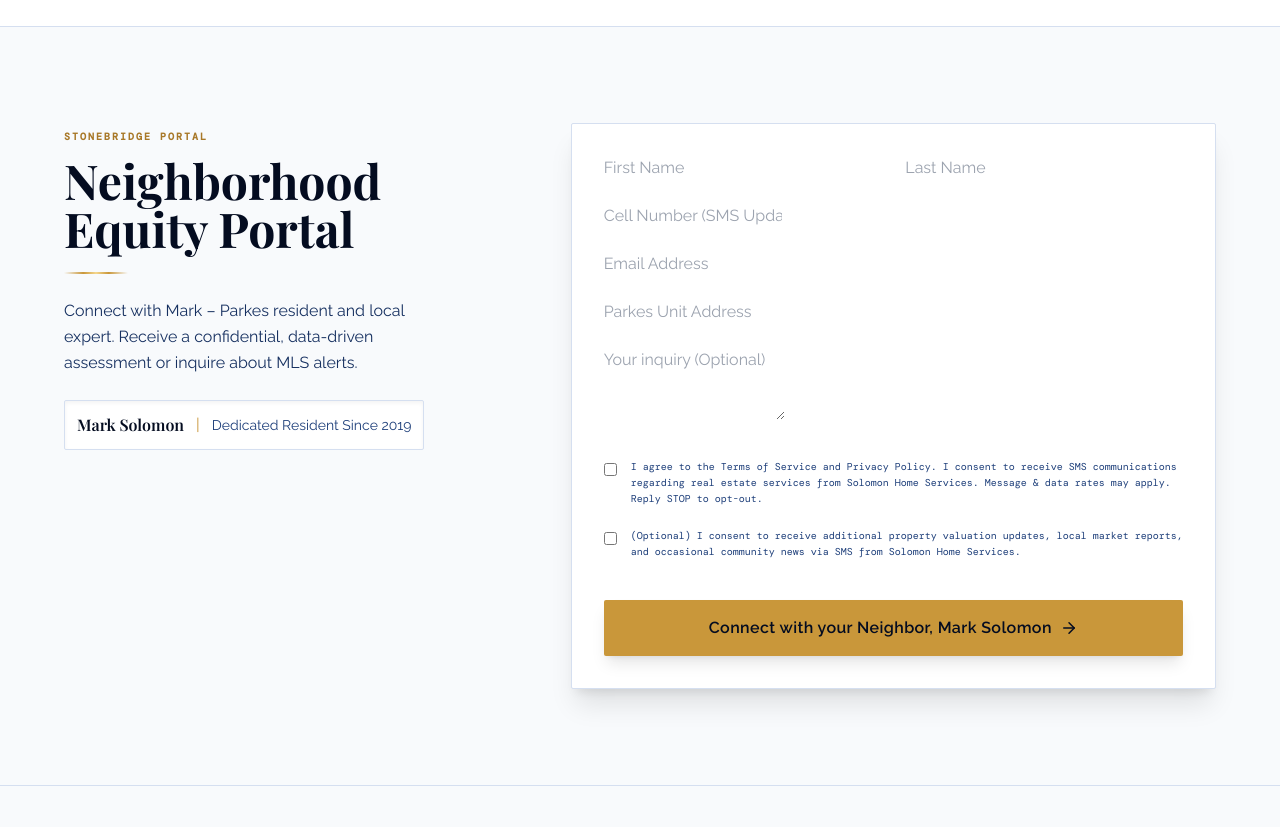
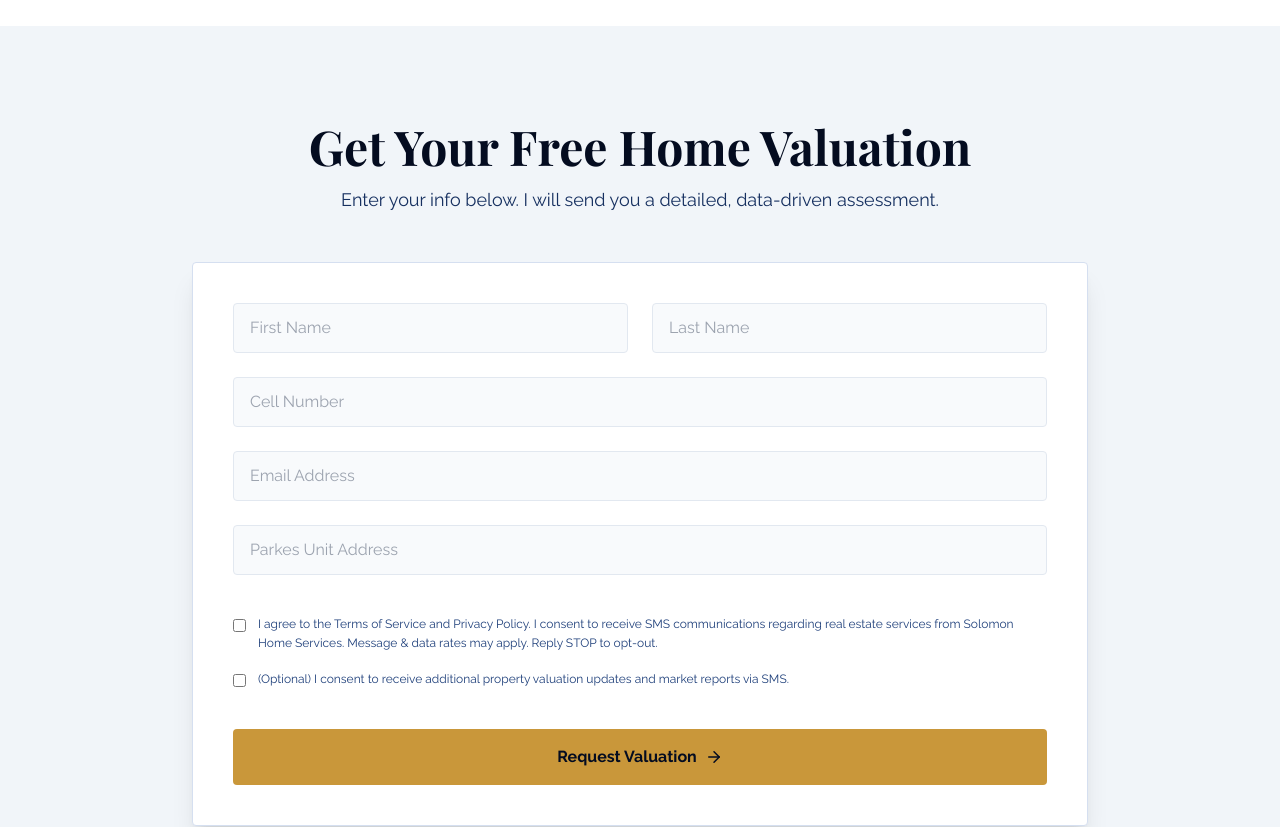
Before and after one commit to lasersolosbd/Parkes-at-Stonebridge-Microsite, a Next.js app: page / in a window 1280 px wide. Shown: the part 2860-3687 px from the top of the page. Built offline with nearby package versions, Linux system fonts and the light colour scheme; a web font is replaced by a local one.

Commit message:
Update ContactForm.tsx

```diff
--- a/components/ContactForm.tsx
+++ b/components/ContactForm.tsx
@@ -2,74 +2,53 @@ import { ArrowRight } from "lucide-react";
 
 export default function ContactForm() {
   return (
-    <section id="contact" className="bg-slate-50 py-24 px-6 lg:px-16 border-t border-navy-100 text-navy-900">
-      <div className="max-w-7xl mx-auto">
-        <div className="grid grid-cols-1 md:grid-cols-12 gap-12 md:gap-16 items-start">
-
-            {/* Form Info */}
-            <div className="col-span-1 md:col-span-5">
-              <span className="inline-block font-mono text-[10px] tracking-[0.2em] uppercase text-gold-600 font-semibold mb-3">Stonebridge Portal</span>
-              <h2 className="font-display text-4xl md:text-5xl text-navy-950 font-bold leading-tight mb-5">
-                Neighborhood Equity Portal
+    <section id="contact" className="bg-slate-100 py-24 px-6 lg:px-16 text-navy-900">
+      <div className="max-w-4xl mx-auto">
+        <div className="text-center mb-12">
+          <h2 className="font-display text-4xl md:text-5xl text-navy-950 font-bold mb-4">
+            Get Your Free Home Valuation
           </h2>
-              <div className="gold-rule w-16 mb-6" />
-              <p className="text-navy-700 text-base leading-relaxed max-w-sm mb-6">
-                Connect with Mark – Parkes resident and local expert. Receive a confidential, data-driven assessment or inquire about MLS alerts.
+          <p className="text-navy-700 text-lg">
+            Enter your info below. I will send you a detailed, data-driven assessment.
           </p>
-               <div className="inline-flex items-center gap-3 border border-navy-100 bg-white p-3 rounded-sm shadow-inner">
-                 <span className="font-display text-base font-semibold text-navy-950">Mark Solomon</span>
-                 <span className="text-gold-500">|</span>
-                 <span className="text-navy-600 text-sm">Dedicated Resident Since 2019</span>
-               </div>
         </div>
 
-            {/* Form */}
-            <div className="col-span-1 md:col-span-7 bg-white p-8 border border-navy-100 rounded-sm shadow-xl">
+        <div className="bg-white p-8 md:p-10 border border-navy-100 rounded shadow-xl">
           <form className="grid grid-cols-1 sm:grid-cols-2 gap-6">
             <div>
-                    <input type="text" placeholder="First Name" className="compliance-input" required />
+              <input type="text" placeholder="First Name" className="w-full px-4 py-3 bg-slate-50 border border-slate-200 rounded focus:outline-none focus:border-gold-500 text-navy-900" required />
             </div>
             <div>
-                    <input type="text" placeholder="Last Name" className="compliance-input" required />
+              <input type="text" placeholder="Last Name" className="w-full px-4 py-3 bg-slate-50 border border-slate-200 rounded focus:outline-none focus:border-gold-500 text-navy-900" required />
             </div>
             <div className="sm:col-span-2">
-                    <input type="tel" placeholder="Cell Number (SMS Updates)" className="compliance-input" required />
+              <input type="tel" placeholder="Cell Number" className="w-full px-4 py-3 bg-slate-50 border border-slate-200 rounded focus:outline-none focus:border-gold-500 text-navy-900" required />
             </div>
             <div className="sm:col-span-2">
-                    <input type="email" placeholder="Email Address" className="compliance-input" required />
+              <input type="email" placeholder="Email Address" className="w-full px-4 py-3 bg-slate-50 border border-slate-200 rounded focus:outline-none focus:border-gold-500 text-navy-900" required />
             </div>
             <div className="sm:col-span-2">
-                    <input type="text" placeholder="Parkes Unit Address" className="compliance-input" required />
-                </div>
-                <div className="sm:col-span-2">
-                    <textarea placeholder="Your inquiry (Optional)" rows={3} className="compliance-input"></textarea>
+              <input type="text" placeholder="Parkes Unit Address" className="w-full px-4 py-3 bg-slate-50 border border-slate-200 rounded focus:outline-none focus:border-gold-500 text-navy-900" required />
             </div>
 
-                {/* Strict Two-Checkbox Form compliance */}
-                <div className="sm:col-span-2 flex flex-col gap-4 mt-2">
-                    <label className="flex items-start gap-3.5 text-navy-600 text-[10px] font-mono leading-relaxed cursor-pointer group">
-                        <input type="checkbox" className="mt-1 flex-shrink-0" /> {/* Optional per SOP req */}
-                        <span>
-                            I agree to the Terms of Service and Privacy Policy. I consent to receive SMS communications regarding real estate services from Solomon Home Services. Message & data rates may apply. Reply STOP to opt-out.
-                        </span>
+            {/* Checkboxes */}
+            <div className="sm:col-span-2 flex flex-col gap-4 mt-4">
+              <label className="flex items-start gap-3 text-navy-600 text-xs leading-relaxed cursor-pointer">
+                <input type="checkbox" className="mt-1" />
+                <span>I agree to the Terms of Service and Privacy Policy. I consent to receive SMS communications regarding real estate services from Solomon Home Services. Message & data rates may apply. Reply STOP to opt-out.</span>
               </label>
-                    <label className="flex items-start gap-3.5 text-navy-600 text-[10px] font-mono leading-relaxed cursor-pointer group pt-1">
-                        <input type="checkbox" className="mt-1 flex-shrink-0" /> {/* Optional per SOP req */}
-                        <span>
-                            (Optional) I consent to receive additional property valuation updates, local market reports, and occasional community news via SMS from Solomon Home Services.
-                        </span>
+              <label className="flex items-start gap-3 text-navy-600 text-xs leading-relaxed cursor-pointer">
+                <input type="checkbox" className="mt-1" />
+                <span>(Optional) I consent to receive additional property valuation updates and market reports via SMS.</span>
               </label>
             </div>
 
             <div className="sm:col-span-2 pt-4">
-                  <button type="submit" className="btn-gold w-full flex items-center justify-center gap-3">
-                    Connect with your Neighbor, Mark Solomon
-                    <ArrowRight size={18} />
+              <button type="submit" className="w-full py-4 bg-gold-500 hover:bg-gold-400 text-navy-950 font-bold rounded transition-all flex items-center justify-center gap-2">
+                Request Valuation <ArrowRight size={18} />
               </button>
             </div>
           </form>
-            </div>
-
         </div>
       </div>
     </section>
```
Lines whose indentation alone changed are shown as unchanged.
